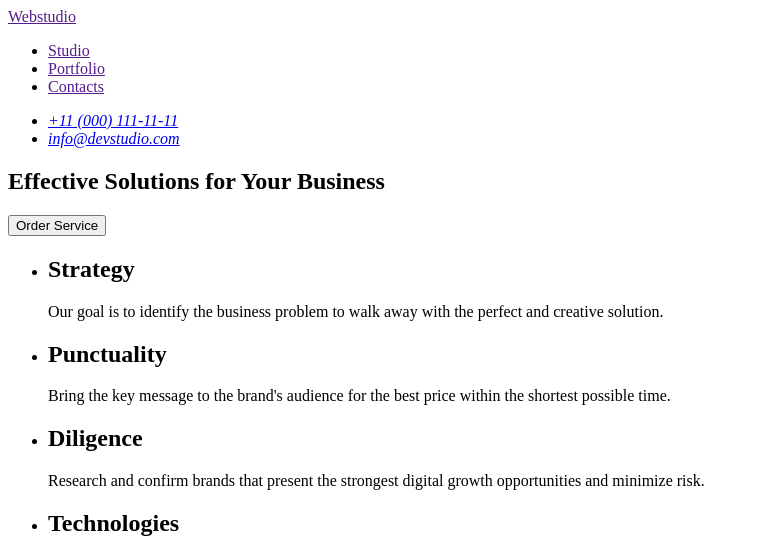
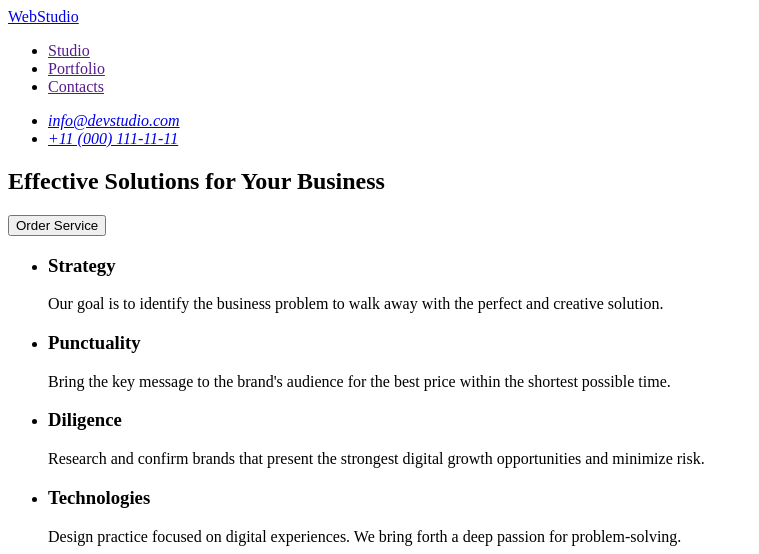
Before and after one commit to Veakor/goit-markup-hw-01, a plain HTML site: page index.html in a window 1280 px wide. Shown: the top 554 px of the page, without its empty margins (0-759 px from the left). Drawn offline with Linux system fonts and the light colour scheme.

Commit message:
change HW1

```diff
--- a/index.html
+++ b/index.html
@@ -9,7 +9,7 @@
     <!--PAGE HEADER-->
  <header>
       <nav>
-        <a href="">Web<span>studio</span></a>
+        <a href="./index.html">WebStudio</a>
         <ul>
           <li><a href="">Studio</a></li>
           <li><a href="">Portfolio</a></li>
@@ -18,8 +18,8 @@
       </nav>
       <address>
         <ul>
+          <li><a href="mailto:info@devstudio.com">info@devstudio.com</a></li>
           <li><a href="tel:+110001111111">+11 (000) 111-11-11</a></li>
-          <li><a href="mailto:info@devstudio.com">info@devstudio.com</a></li>
         </ul>
       </address>
     </header>
@@ -27,30 +27,30 @@
       <!--SECTION HERO-->
       <section>
         <h1>Effective Solutions for Your Business</h1>
-        <button type="submit">Order Service</button>
+        <button type="button">Order Service</button>
       </section>
       <section>
         <ul>
           <li>
-            <h2>Strategy</h2>
+            <h3>Strategy</h3>
             <p>
               Our goal is to identify the business problem to walk away with the perfect and creative solution.
             </p>
           </li>
           <li>
-            <h2>Punctuality</h2>
+            <h3>Punctuality</h3>
             <p>
               Bring the key message to the brand's audience for the best price within the shortest possible time.
             </p>
           </li>
           <li>
-            <h2>Diligence</h2>
+            <h3>Diligence</h3>
             <p>
               Research and confirm brands that present the strongest digital growth opportunities and minimize risk.
             </p>
           </li>
           <li>
-            <h2>Technologies</h2>
+            <h3>Technologies</h3>
             <p>
               Design practice focused on digital experiences. We bring forth a deep passion for problem-solving.
             </p>
@@ -62,7 +62,9 @@
         <h2>Our Team</h2>
         <ul>
           <li>
-            <img src="./images/Team Card 1.jpg" alt="Mark Guerrero" width="264" height="380"/>
+            <img src="./images/Team Card 1.jpg" alt="Mark Guerrero"
+            width="264"
+            height="380"/>
           </li>
           <li>
             <img src="./images/Team Card 2.jpg" alt="Tom Ford"
```
